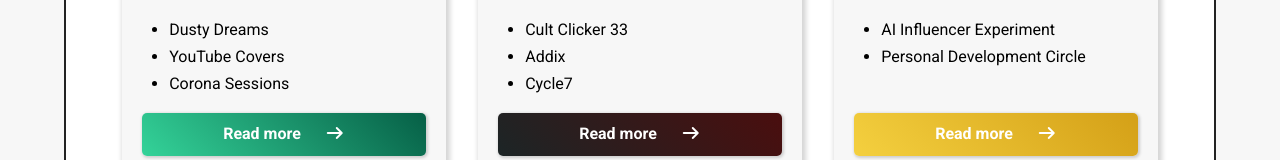
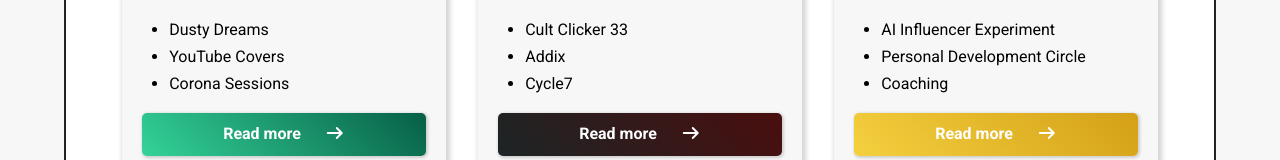
Before and after one commit to coenmooij/coenmooij.com, an Angular app: page / in a window 1280 px wide. Shown: the part 1493-1653 px from the top of the page. Built offline with nearby package versions, Linux system fonts and the light colour scheme.

Commit message:
add coaching

```diff
--- a/src/pages/home/home.page.html
+++ b/src/pages/home/home.page.html
@@ -116,6 +116,7 @@
       <ul>
         <li>AI Influencer Experiment</li>
         <li>Personal Development Circle</li>
+        <li>Coaching</li>
       </ul>
 
       <cm-button slot="footer" [isFullWidth]="true" icon="arrow-right" color="yellow">Read more</cm-button>
```
